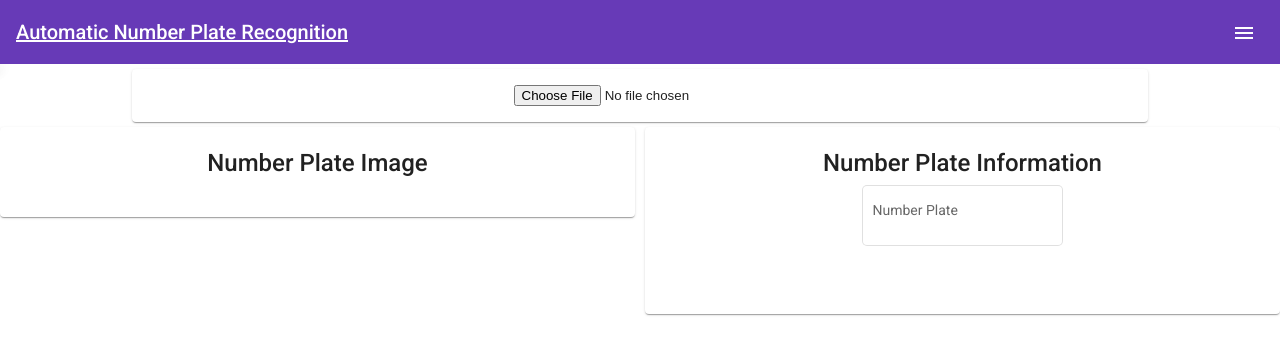
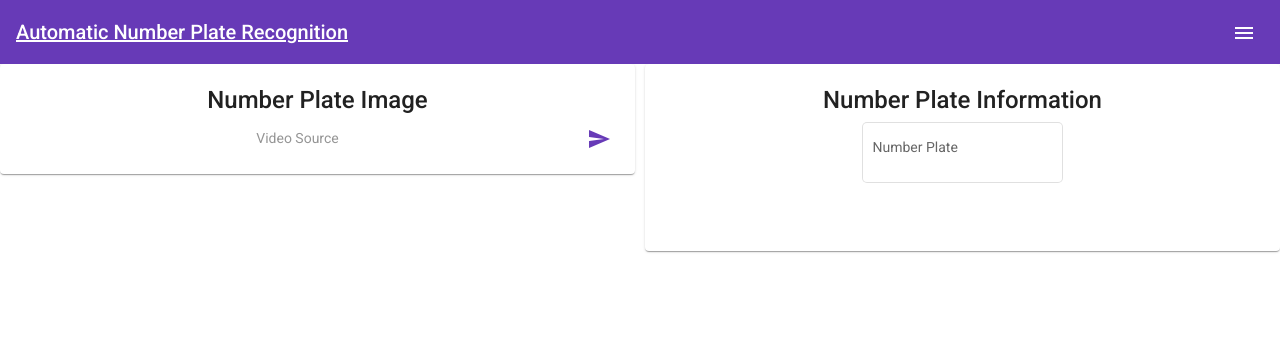
Before and after one commit to adityabharadwaj26/anpr, an Angular app: page / in a window 1280 px wide. Shown: the top 354 px of the page. Built offline with nearby package versions, Linux system fonts and the light colour scheme.

Commit message:
Connect to IP Camera stream and call backend

```diff
--- a/src/app/app.module.ts
+++ b/src/app/app.module.ts
@@ -32,7 +32,7 @@ import { MatRadioModule } from '@angular/material/radio';
 import { MatSnackBarModule } from '@angular/material/snack-bar';
 import { MatMenuModule } from '@angular/material/menu';
 import { MatNativeDateModule } from '@angular/material/core';
-import { ReactiveFormsModule } from '@angular/forms';
+import { FormsModule, ReactiveFormsModule } from '@angular/forms';
 import { HttpClientModule } from '@angular/common/http';
 import { FlexLayoutModule } from '@angular/flex-layout';
 
@@ -73,6 +73,7 @@ import { FlexLayoutModule } from '@angular/flex-layout';
     MatDialogModule,
     MatListModule,
     FlexLayoutModule,
+    FormsModule
   ],
   providers: [],
   bootstrap: [AppComponent]
--- a/src/app/plate/plate.component.html
+++ b/src/app/plate/plate.component.html
@@ -1,8 +1,8 @@
-<div fxLayout="row" fxLayoutGap="10px" fxLayoutAlign="center" style="margin: 5px;">
+<!-- <div fxLayout="row" fxLayoutGap="10px" fxLayoutAlign="center" style="margin: 5px;">
     <mat-card fxFlex="80%" fxLayoutAlign="center">
         <input class="input" (change)="onSelectFile($event)" type="file" />
     </mat-card>
-</div>
+</div> -->
 
 <div fxLayout="row" fxLayoutGap="10px" fxLayoutAlign="space-evenly">
     <div fxFlex="50%">
@@ -12,23 +12,33 @@
                 <mat-card-title align="center">Number Plate Image</mat-card-title>
                 <span class="fillSpace"></span>
             </div>
-            <!-- <mat-card-content> -->
-            <img class="images" [src]="imgUpload" />
+            <form fxLayout="row" [formGroup]="videoSourceform">
+                <input name="videoSource" formControlName="videoSource" matInput placeholder="Video Source">
+                <button mat-icon-button matTooltip="Change Camera" color="primary" (click)="changeSource()">
+                    <mat-icon>send</mat-icon>
+                </button>
+            </form>
+            <!-- <img class="images" [src]="imgUpload" /> -->
+            <!-- <video width="640" height="480" controls>
+                <source src="http://192.168.0.164:8080/video" type="video/webm">
+                <source src="http://192.168.0.164:8080/video" type="video/mp4">
+                Your browser does not support the video tag.
+            </video> -->
+            <!-- <img #imageRef id="main" border="0" width="640" height="480" src="http://192.168.0.164:8080/video"> -->
+            <div *ngIf="videoSourceSubmitted">
+                <img #imageRef id="main" border="0" width="640" height="480" [src]="videoSourceSubmitted">
+                <button mat-raised-button color="primary" (click)="snap()">Take screenshot</button>
+            </div>
             <!-- </mat-card-content> -->
         </mat-card>
     </div>
     <div fxFlex="50%">
         <mat-card style="text-align: center;">
             <div fxLayout="row">
-                <!-- <button mat-button color="primary" class="mat-button-css">
-                    <mat-icon backButton>arrow_back</mat-icon>
-                </button> -->
+
                 <span class="fillSpace"></span>
                 <mat-card-title align="center">Number Plate Information</mat-card-title>
                 <span class="fillSpace"></span>
-                <!-- <button mat-button color="primary" class="mat-button-css" (click)='addImage()'>
-                    <mat-icon>add</mat-icon>
-                </button> -->
             </div>
             <div fxLayout="column" fxLayoutGap="10px" fxLayoutAlign="space-evenly center">
                 <div fxFlex="70%">
--- a/src/app/plate/plate.component.ts
+++ b/src/app/plate/plate.component.ts
@@ -1,6 +1,6 @@
 import { AnprService } from './../anpr.service';
 import { element } from 'protractor';
-import { Component, OnInit } from '@angular/core';
+import { Component, ElementRef, OnInit, ViewChild } from '@angular/core';
 import { FormBuilder, FormGroup } from '@angular/forms';
 
 @Component({
@@ -9,22 +9,59 @@ import { FormBuilder, FormGroup } from '@angular/forms';
   styleUrls: ['./plate.component.css']
 })
 export class PlateComponent implements OnInit {
+  @ViewChild('imageRef') imageRef: ElementRef;
   file: any;
   imgResponse: any;
   form: FormGroup;
   imgUpload: any;
   image: any;
+  context;
+  video: HTMLVideoElement;
+  canvas: HTMLCanvasElement;
+  w;
+  h;
+  ratio;
+  imageElement: HTMLImageElement;
+  // videoSource;
+  // videoSource1;
+  videoSourceform: FormGroup;
+  videoSourceSubmitted: any;
 
   constructor(
+    private el: ElementRef,
     private anprService: AnprService,
     private fb: FormBuilder
   ) {
     this.form = this.fb.group({
       numberPLate: [''],
     });
+    this.videoSourceform = this.fb.group({
+      videoSource: [''],
+    });
   }
 
   ngOnInit(): void {
+  }
+
+  changeSource() {
+    const obj = this.videoSourceform.getRawValue();
+    console.log(obj);
+    this.videoSourceSubmitted = obj.videoSource;
+  }
+
+  snap() {
+    // this.context.fillRect(0, 0, this.w, this.h);
+    this.canvas = document.createElement('canvas');
+    this.canvas.width = 640;
+    this.canvas.height = 480;
+    this.context = this.canvas.getContext('2d');
+    this.w = this.imageRef.nativeElement.width;
+    this.h = this.imageRef.nativeElement.height;
+    this.imageRef.nativeElement.crossOrigin = 'anonymous';
+    this.context.drawImage(this.imageRef.nativeElement, 0, 0, this.w, this.h);
+    const dataURI = this.canvas.toDataURL('image/jpeg'); // can also use 'image/png'
+    this.imgResponse = dataURI;
+    this.getPlateInfo(this.imgResponse);
   }
 
   addImage() {
```
Also changed, not shown: src/app/plate/plate.component.css (+0 -17 lines), 1 other file (tests, documents, lock files or other folders).
